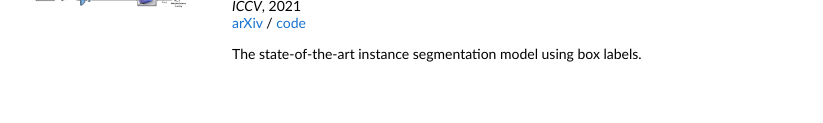
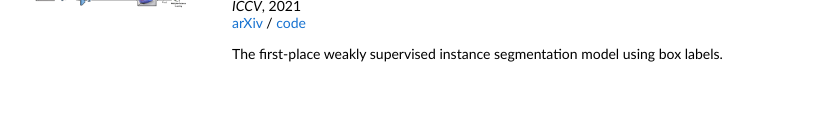
Before and after one commit to voidrank/voidrank.github.io, a plain HTML site: page index.html in a window 1280 px wide. Shown: the part 529-652 px from the top of the page, without its empty margins (228-1051 px from the left). Drawn offline with Linux system fonts and the light colour scheme.

Commit message:
update resume

```diff
--- a/index.html
+++ b/index.html
@@ -78,7 +78,7 @@
             /
             <a href="https://github.com/voidrank/DiscoBox-release">code</a>
             <p></p>
-            <p>The state-of-the-art instance segmentation model using box labels.</p>
+            <p>The first-place weakly supervised instance segmentation model using box labels.</p>
           </td>
         </tr>
 
```
Also changed, not shown: 1 other file.
